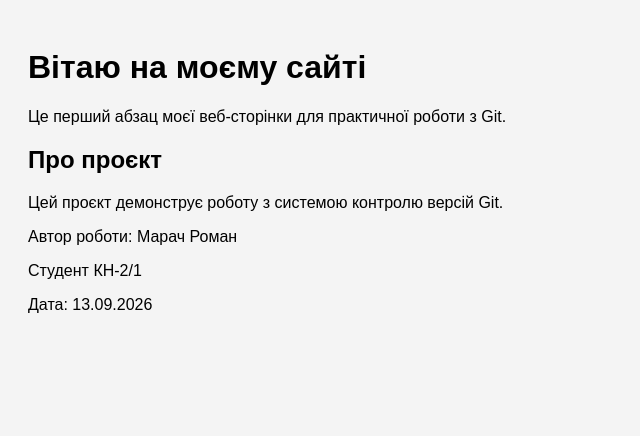
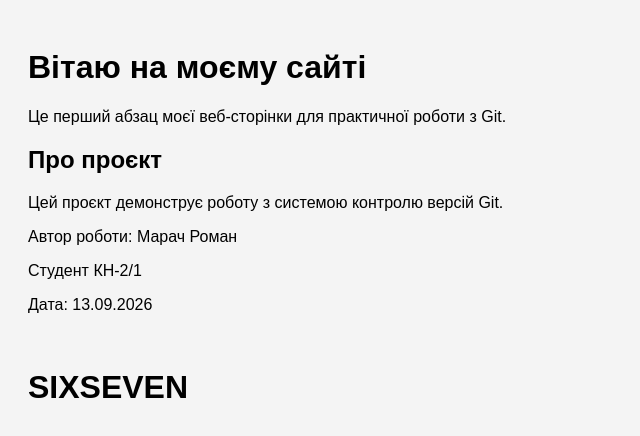
Before and after one commit to Marach-Roman/my-project, a plain HTML site: page index.html in a window 1280 px wide. Shown: the whole page, without its empty margins (0-640 px from the left). Drawn offline with Linux system fonts and the light colour scheme.

```diff
--- a/index.html
+++ b/index.html
@@ -20,5 +20,7 @@
 
     <!-- ЙОООООООУУУУУ -->
     <br>
+
+    <h1>SIXSEVEN</h1>
 </body>
 </html>
```
